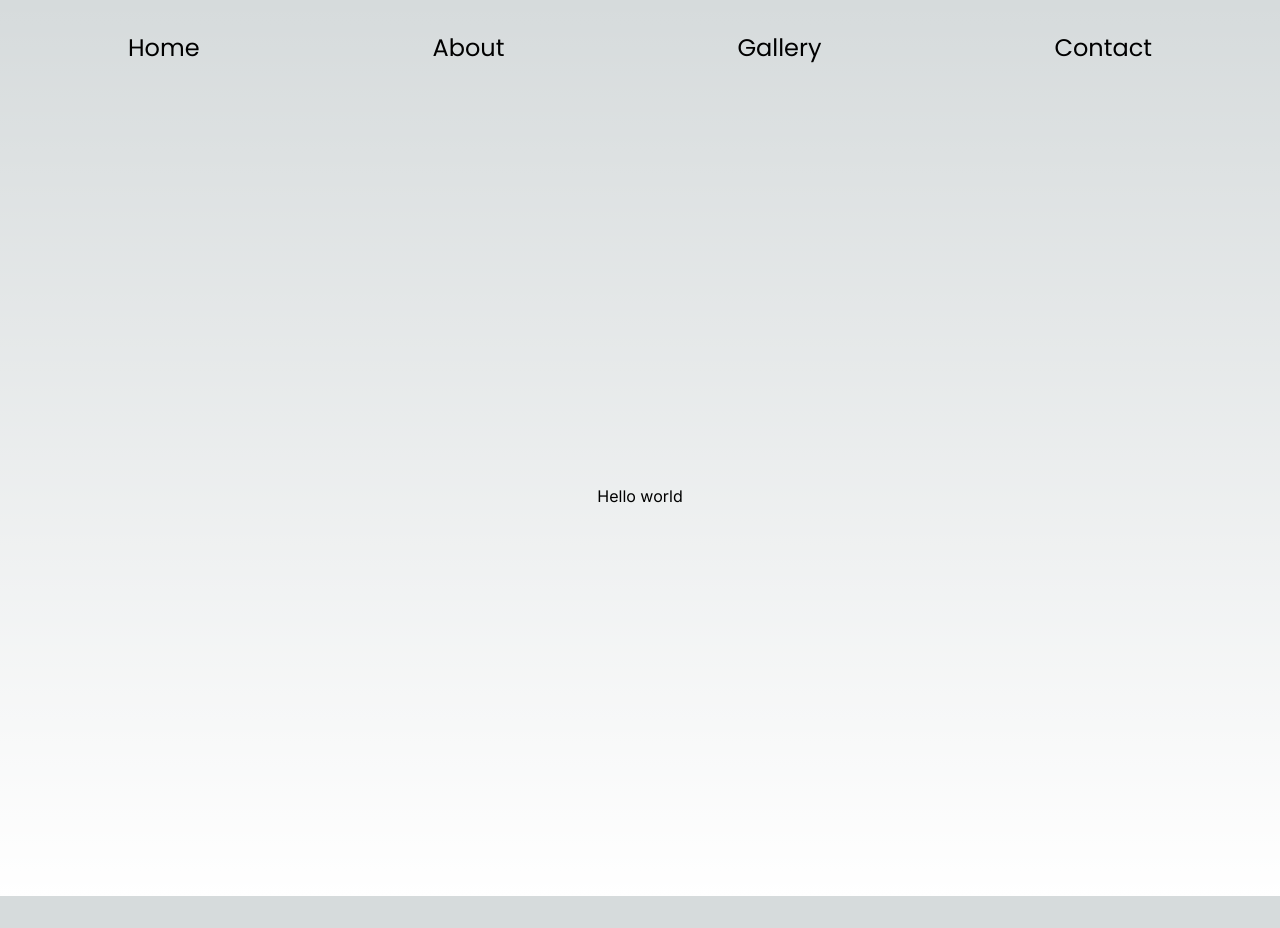
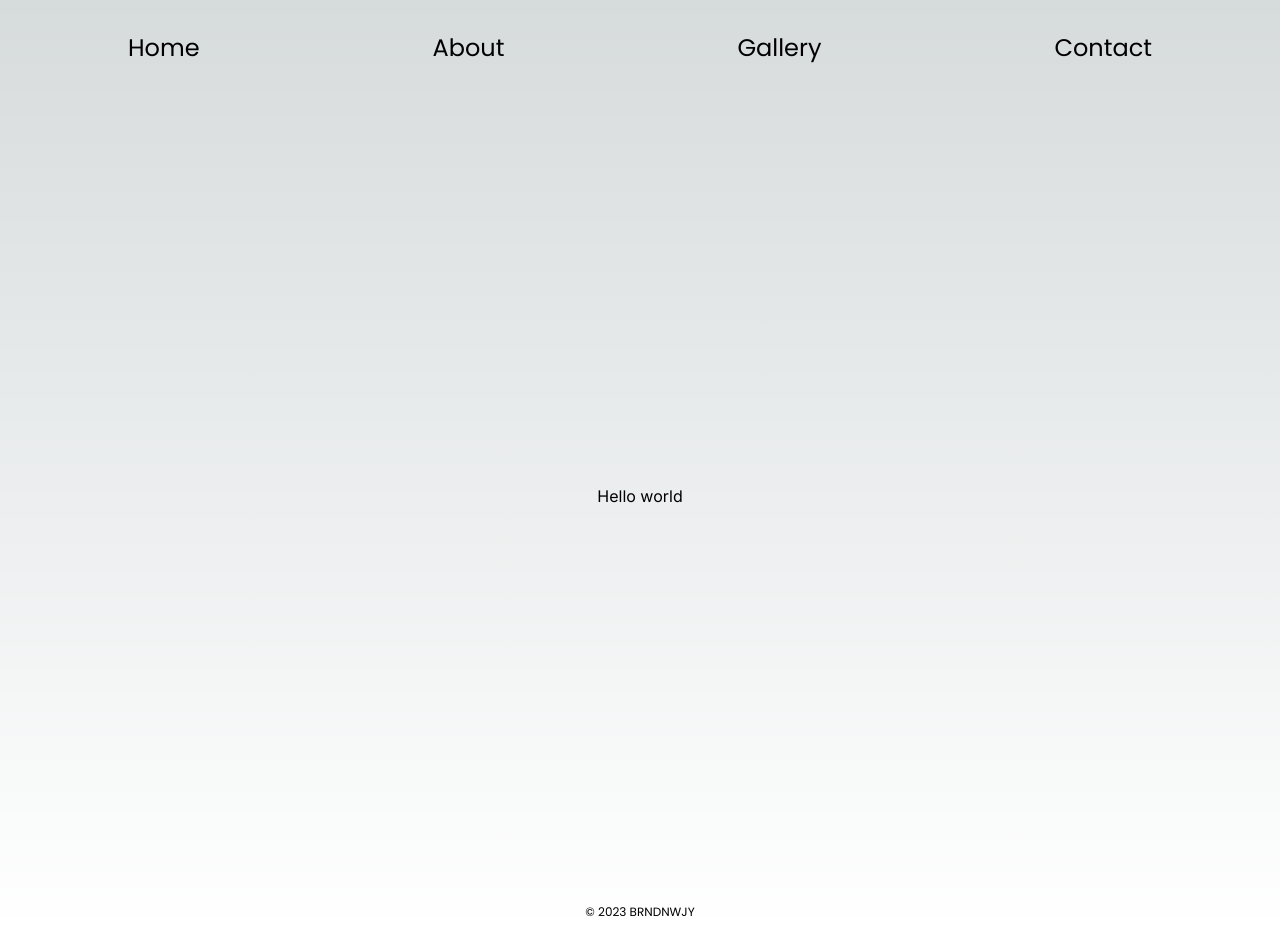
Before and after one commit to brndnwjy/brndnwjy, a Next.js app: page / in a window 1280 px wide. Before the commit the page ends 896 px from the top, so only its background shows below. Built offline with nearby package versions, Linux system fonts and the light colour scheme.

Commit message:
feat: add footer component

```diff
--- /dev/null
+++ b/src/components/Footer/index.tsx
@@ -0,0 +1,13 @@
+import { Poppins } from "next/font/google";
+
+const poppins = Poppins({ weight: "400", subsets: ["latin"] });
+
+export const Footer = () => {
+  return (
+    <footer
+      className={`h-8 flex justify-center items-center text-xs uppercase ${poppins.className}`}
+    >
+      &copy; 2023 brndnwjy
+    </footer>
+  );
+};
--- a/src/components/index.ts
+++ b/src/components/index.ts
@@ -1,3 +1,4 @@
+import { Footer } from "./Footer";
 import { Navbar } from "./Navbar";
 
-export { Navbar };
+export { Navbar, Footer };
--- a/src/pages/index.tsx
+++ b/src/pages/index.tsx
@@ -1,5 +1,5 @@
 import { Inter } from "next/font/google";
-import { Navbar } from "@/components";
+import { Footer, Navbar } from "@/components";
 
 const inter = Inter({ subsets: ["latin"] });
 
@@ -12,6 +12,7 @@ export default function Home() {
       >
         Hello world
       </main>
+      <Footer />
     </>
   );
 }
```
